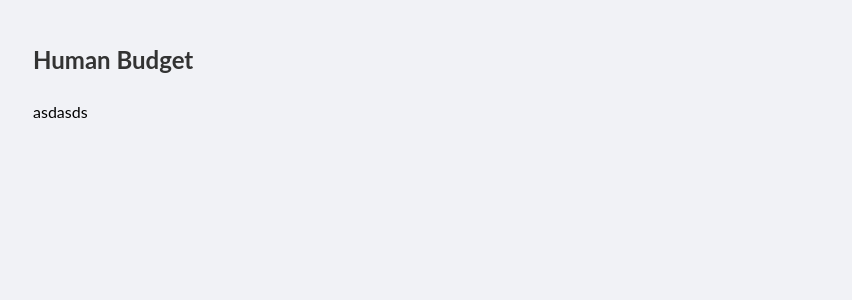
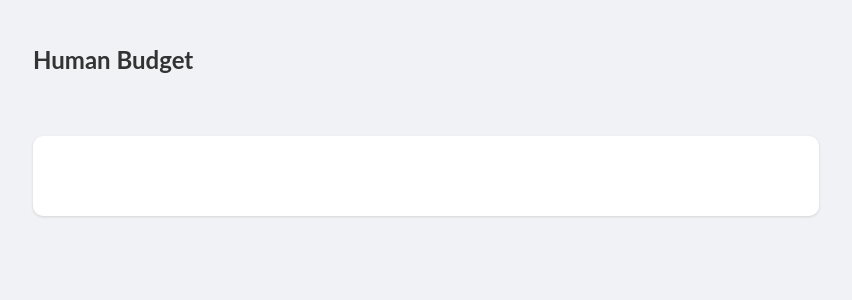
Before and after one commit to AlbaCasas/human-budget, a React (Create React App) app: page / in a window 1280 px wide. Shown: the top 300 px of the page, without its empty margins (39-891 px from the left). Built offline with nearby package versions, Linux system fonts and the light colour scheme; the HTML template or start-up script is replaced by a standard one.

Commit message:
Add expense card component and basic styling

```diff
--- /dev/null
+++ b/src/components/ExpenseCard/ExpenseCard.css
@@ -0,0 +1,8 @@
+.expense {
+    background-color: white;
+    width: 100%;
+    padding: 16px;
+    height: 80px;
+    border-radius: 10px;
+    box-shadow: 0 1px 3px #ddd, 0 1px 2px #ddd;
+}
--- /dev/null
+++ b/src/components/ExpenseCard/ExpenseCard.jsx
@@ -0,0 +1,7 @@
+import "./ExpenseCard.css";
+
+const ExpenseCard = (props) => {
+    return <div className="expense"/>;
+}
+
+export default ExpenseCard;
--- /dev/null
+++ b/src/components/ExpenseCard/index.js
@@ -0,0 +1,3 @@
+import ExpenseCard from "./ExpenseCard";
+
+export default ExpenseCard;
--- a/src/components/Layout/Layout.css
+++ b/src/components/Layout/Layout.css
@@ -5,7 +5,7 @@
 
 .layout__nav {
     height: fit-content;
-    margin-bottom: 32px;
+    margin-bottom: 64px;
 }
 
 .layout__sidebar {
--- a/src/pages/App.js
+++ b/src/pages/App.js
@@ -1,10 +1,11 @@
 import Layout from "../components/Layout";
+import ExpenseCard from "../components/ExpenseCard";
 
 function App() {
   return (
     <div className="App">
-      <Layout>asdasds
-
+      <Layout>
+        <ExpenseCard/>
       </Layout>
     </div>
   );
```
